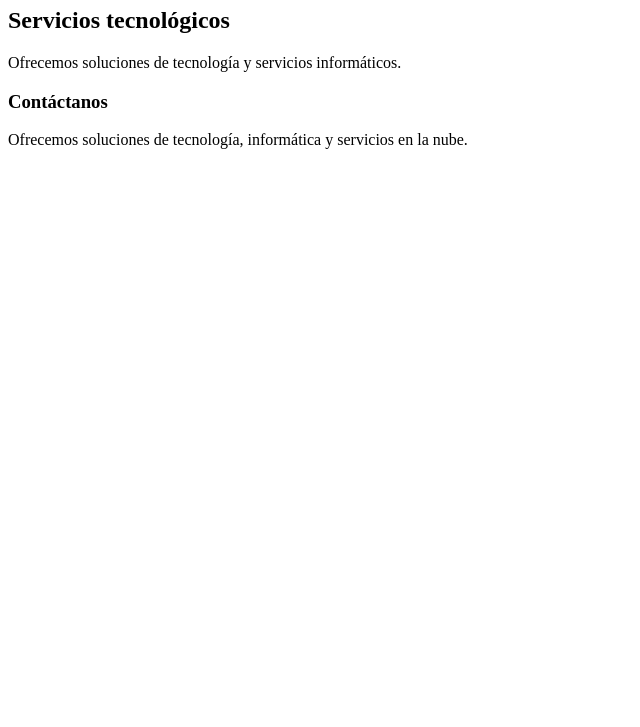
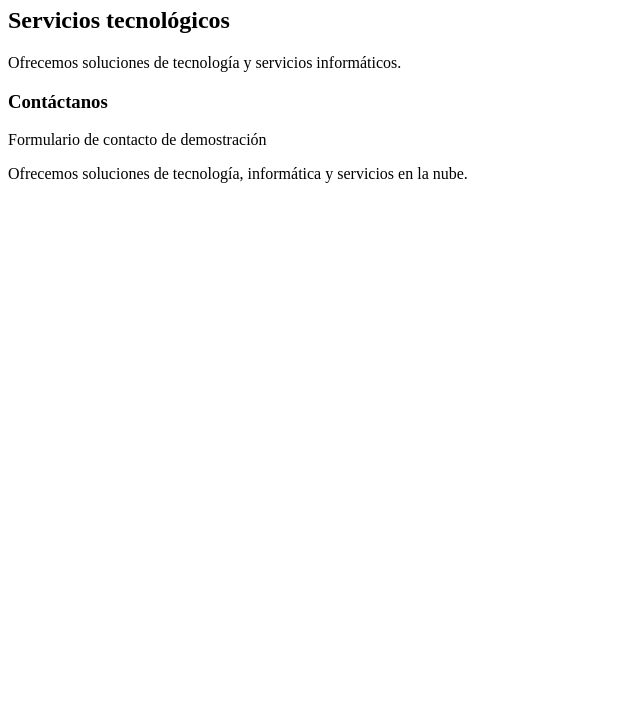
Before and after one commit to mensblack1/empresa-cloud, a plain HTML site: page index.html in a window 1280 px wide. Shown: the part 73-800 px from the top of the page, without its empty margins (0-640 px from the left). Drawn offline with Linux system fonts and the light colour scheme.

Commit message:
Add contact form demo description to index.html
Added a contact form description paragraph.

```diff
--- a/index.html
+++ b/index.html
@@ -10,6 +10,6 @@
     <h2>Servicios tecnológicos</h2>
     <p>Ofrecemos soluciones de tecnología y servicios informáticos.</p>
     <h3>Contáctanos</h3>
+    <p>Formulario de contacto de demostración</p>
 <p>Ofrecemos soluciones de tecnología, informática y servicios en la nube.</p>
-</body>
 </html>
```
